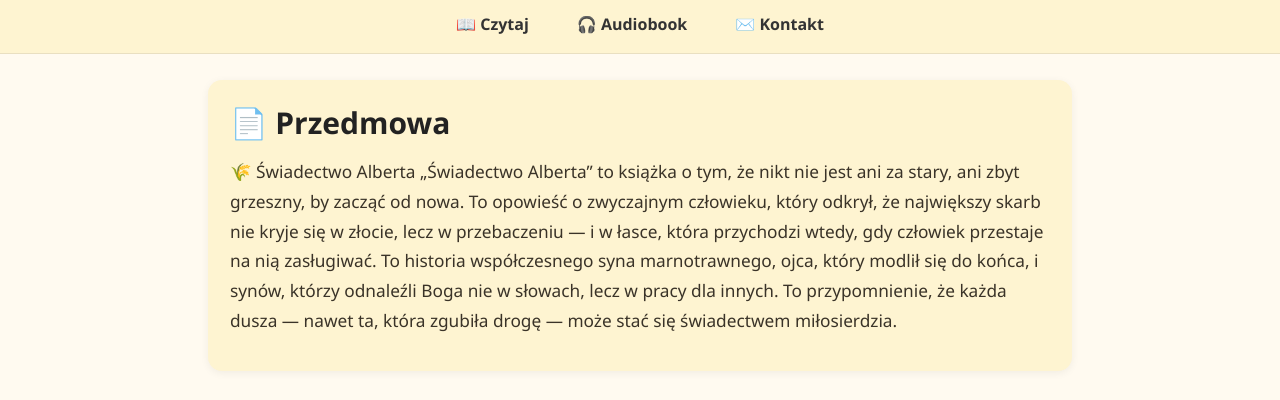
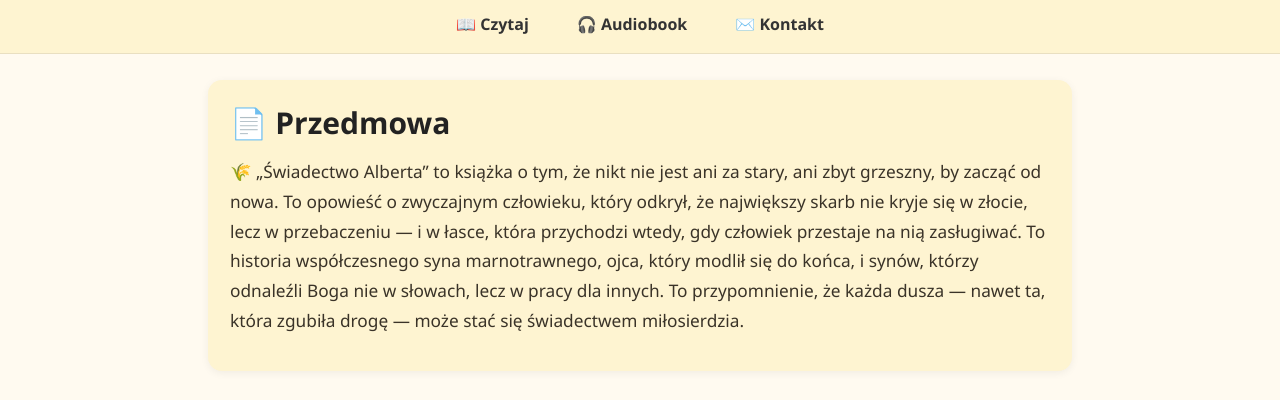
Before and after one commit to majstered/S-Alberta, a plain HTML site: page index.html in a window 1280 px wide. Shown: the part 625-1025 px from the top of the page. Drawn offline with Linux system fonts and the light colour scheme.

Commit message:
Update index.html

```diff
--- a/index.html
+++ b/index.html
@@ -75,8 +75,7 @@
     <div class="card">
       <h2>📄 Przedmowa</h2>
       <p class="lead">
-🌾 Świadectwo Alberta
-
+🌾
 „Świadectwo Alberta” to książka o tym, że nikt nie jest ani za stary, ani zbyt grzeszny, by zacząć od nowa.
 To opowieść o zwyczajnym człowieku, który odkrył, że największy skarb nie kryje się w złocie, lecz w przebaczeniu —
 i w łasce, która przychodzi wtedy, gdy człowiek przestaje na nią zasługiwać.
```
